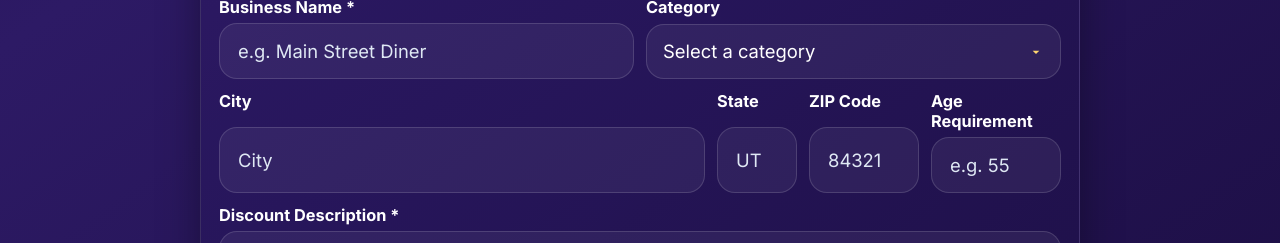
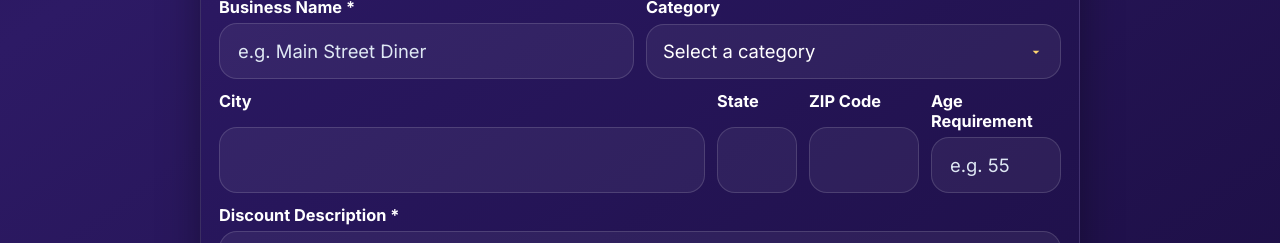
Before and after one commit to rbrannon7/hidden-perks, a website: page public/index.html in a window 1280 px wide. Shown: the part 1360-1603 px from the top of the page. Drawn offline with Linux system fonts and the light colour scheme; no server answers.

Commit message:
Remove City/State/ZIP placeholders from submission form
The State/ZIP examples used Rob's own location (UT/84321), risking
the impression the app is Utah-only to users elsewhere. The City/
State/ZIP pattern is familiar enough that the labels alone suffice.

```diff
--- a/public/index.html
+++ b/public/index.html
@@ -116,13 +116,13 @@
           </div>
           <div class="submit-row-4">
             <label class="submit-label">City
-              <input id="submitCity" type="text" placeholder="City" autocomplete="address-level2" />
+              <input id="submitCity" type="text" autocomplete="address-level2" />
             </label>
             <label class="submit-label">State
-              <input id="submitState" type="text" placeholder="UT" maxlength="2" autocomplete="address-level1" />
+              <input id="submitState" type="text" maxlength="2" autocomplete="address-level1" />
             </label>
             <label class="submit-label">ZIP Code
-              <input id="submitZip" type="text" inputmode="numeric" placeholder="84321" maxlength="5" pattern="[0-9]{5}" autocomplete="postal-code" />
+              <input id="submitZip" type="text" inputmode="numeric" maxlength="5" pattern="[0-9]{5}" autocomplete="postal-code" />
             </label>
             <label class="submit-label">Age Requirement
               <input id="submitAge" type="number" placeholder="e.g. 55" min="50" max="75" />
```
